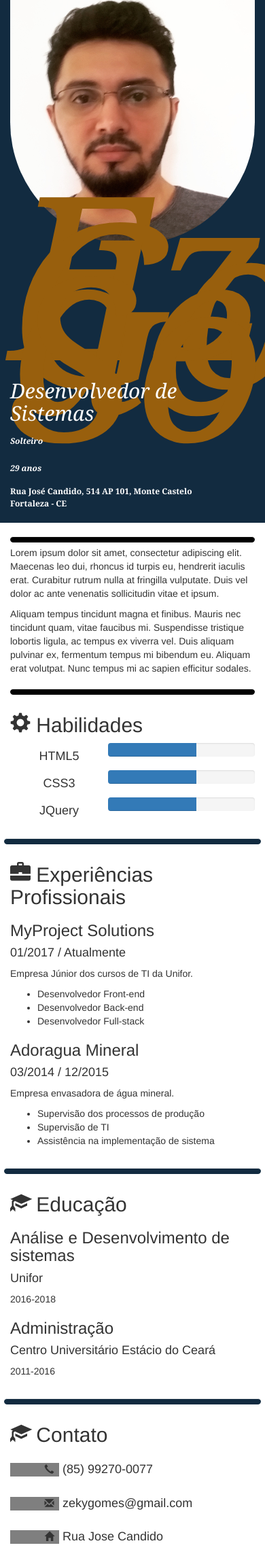
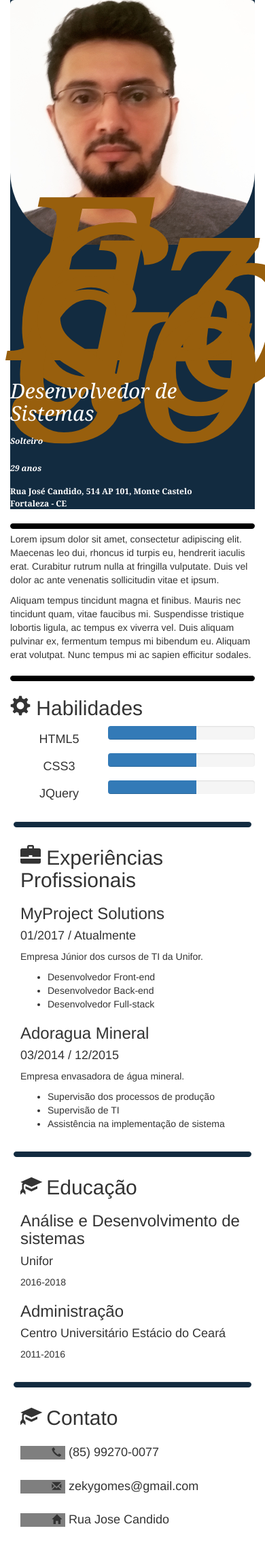
Before and after one commit to zekygomes/meuPortfolio, a PHP site: page /index.html in a window 390 px wide; the page is wider, and only the part inside the window is pictured. Shown: that part at 68% size. After the commit the page ends 2246 px from the top of that part, so only its background shows below. Run offline with PHP 8.4, Linux system fonts and the light colour scheme.

Commit message:
ajustando posicionamento responsivo

```diff
--- a/css/meuEstilo.css
+++ b/css/meuEstilo.css
@@ -1,7 +1,7 @@
 
-html, body{
+/*html, body{*/
     /*height: 100%;*/
-}
+/*}*/
 
 h1{
     color: #985f0d;
@@ -27,9 +27,8 @@ hr.barra-maior{
 }
 
 #foto-principal {
-    border-bottom-right-radius: 300px;
-    border-bottom-left-radius: 300px;
-    width: 100%;
+    border-bottom-right-radius: 30%;
+    border-bottom-left-radius: 30%;
 }
 
 .skills{
--- a/index.html
+++ b/index.html
@@ -8,9 +8,10 @@
     <link rel="stylesheet" href="css/meuEstilo.css">
 </head>
 <body>
-
-<main class="info-pessoais container">
-    <img class="img-responsive" id="foto-principal" src="img/insta.jpg">
+<div class="row container">
+    <div class="col-sm-3">
+        <main class="info-pessoais">
+            <img class="img-responsive img-rounded" id="foto-principal" src="img/insta.jpg">
             <h1>Ezequiel Gomes de Sousa</h1>
             <h2>Desenvolvedor de Sistemas</h2>
             <p>Solteiro</p>
@@ -21,7 +22,7 @@
             </address>
         </main>
 
-<div class="container">
+        <div>
             <hr>
             <article class="resumo-curriculo">
                 <p>Lorem ipsum dolor sit amet, consectetur adipiscing elit. Maecenas leo dui, rhoncus id turpis eu,
@@ -35,7 +36,7 @@
         </div>
 
 
-<div class="container">
+        <div>
             <h2><span class="glyphicon glyphicon-cog" aria-hidden="true"></span> Habilidades</h2>
             <h4 class="skills col-sm-6">HTML5</h4><!--
     --><div class="progress barras-skills">
@@ -59,8 +60,9 @@
         </div>
 
         </div>
+    </div>
 
-
+    <div class="col-sm-8">
         <hr class="barra-maior">
         <div class="container">
             <div class="experiencia-profissional">
@@ -135,8 +137,8 @@
             </div>
 
         </div>
-
-
+    </div>
+</div>
 <script src="jquery.js"></script>
 <script src="js/bootstrap.min.js"></script>
 <script src="js/meuJS.js"></script>
```
Lines whose indentation alone changed are shown as unchanged.
